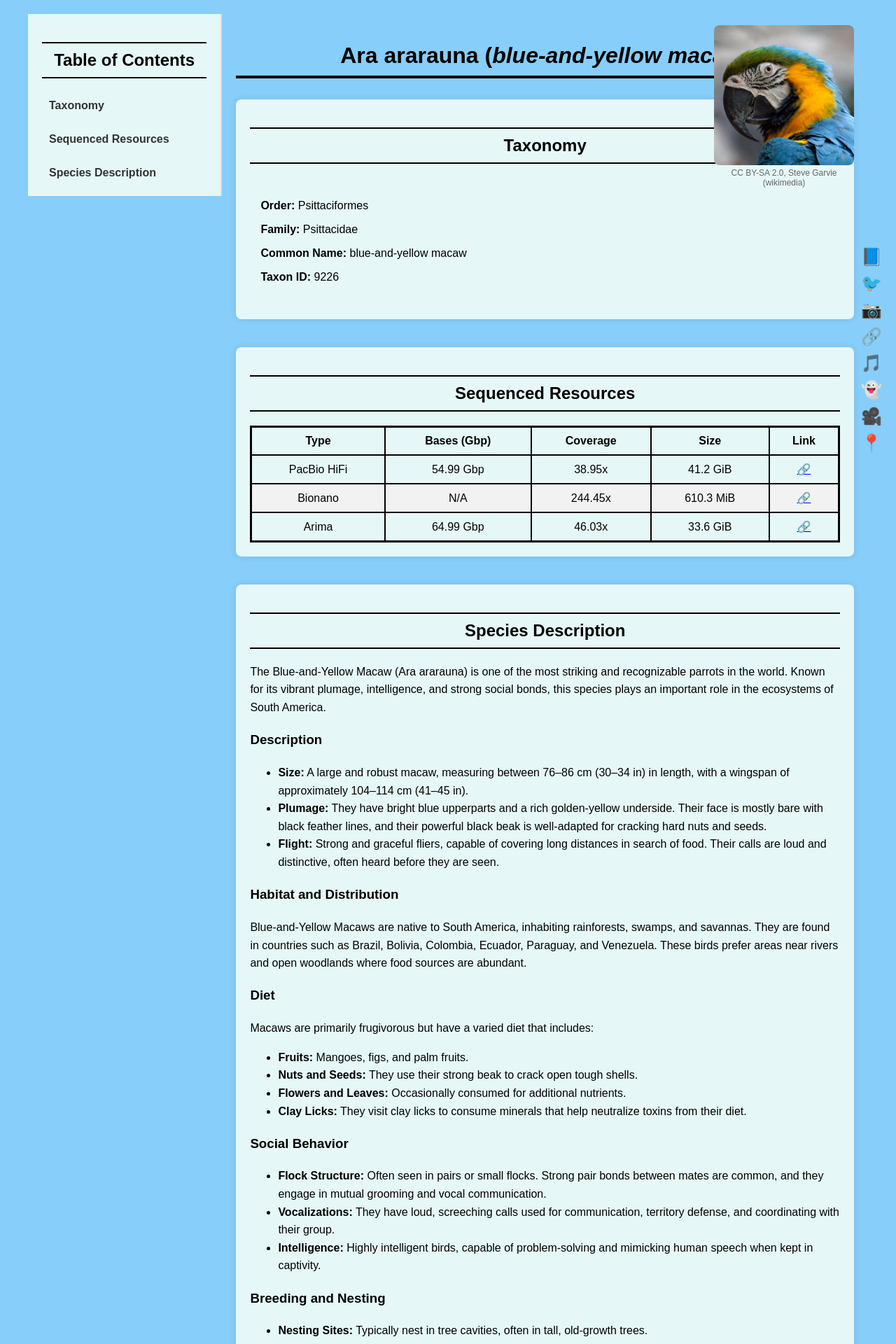
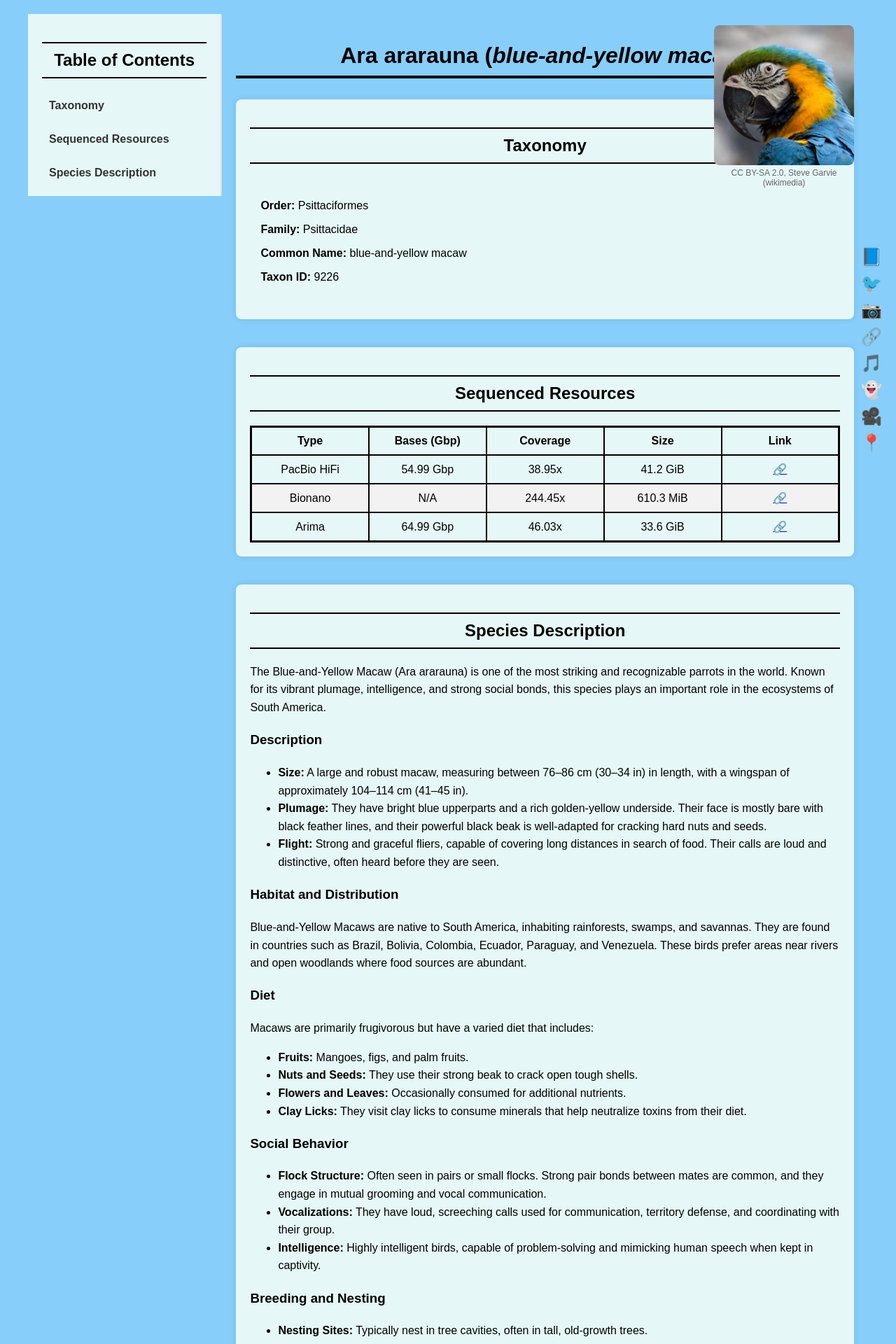
Before and after one commit to jk459398/wyroznienie, a Jekyll site: the page built from _species/ara_arauna.md, in a window 1280 px wide. Shown: the top 1920 px of the page at 70% size. Built offline with Jekyll 4.4.1, drawn with Linux system fonts in a browser that asks for light colours.

Commit message:
Add CSS files

```diff
--- a/assets/css/species.css
+++ b/assets/css/species.css
@@ -96,6 +96,7 @@
     margin-top: 10px;
     border: 3px solid black;
     background-color: transparent;
+    table-layout: fixed;
 }
 
 .resources-table th,
@@ -120,6 +121,12 @@
     background-color: transparent;
 }
 
+@media screen and (max-width: 768px) {
+    .resources-table th,
+    .resources-table td {
+        font-size: 12px;
+    }
+}
 .markdown-content {
     font-size: 16px;
     line-height: 1.6;
```
